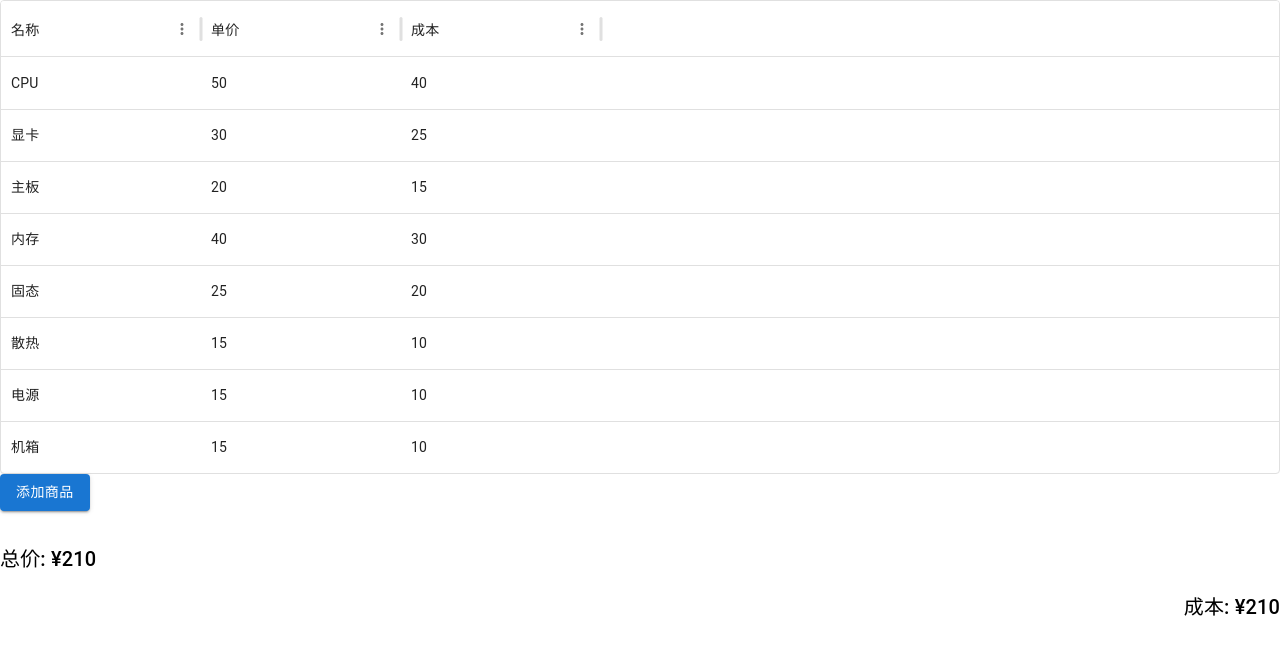
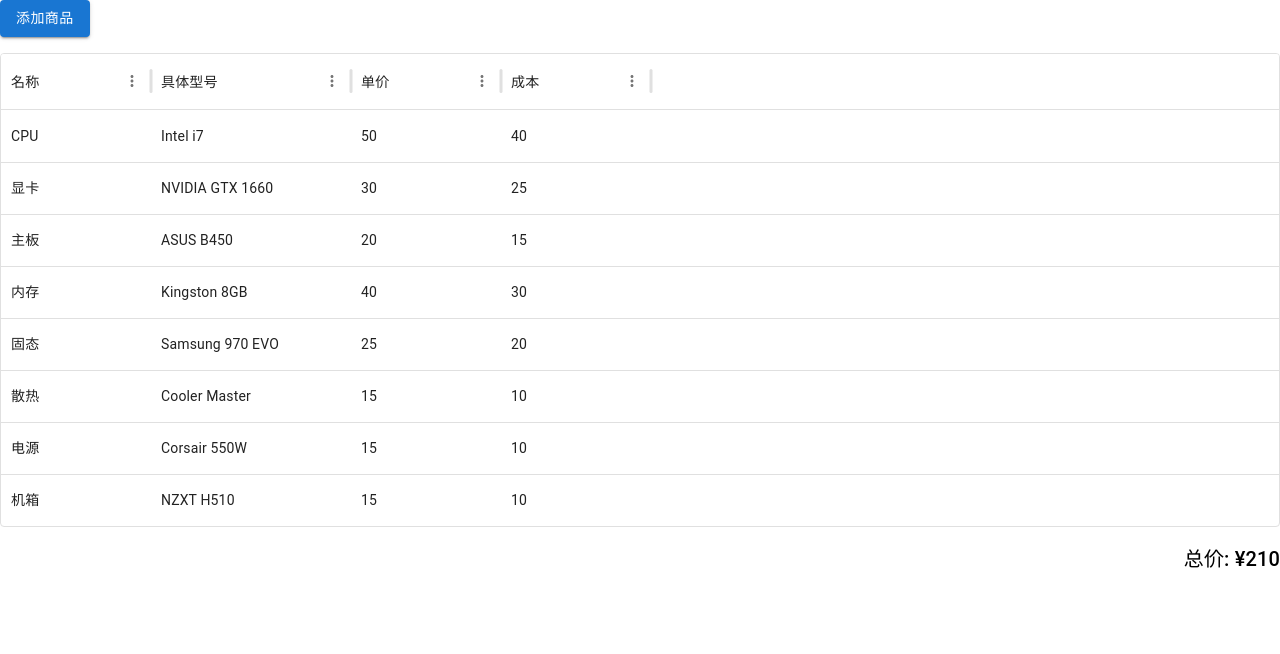
Before and after one commit to coldmountein/my-app, a React (Create React App) app: page / in a window 1280 px wide. Shown: the top 654 px of the page. Built offline with nearby package versions, Linux system fonts and the light colour scheme.

Commit message:
无需透露的型号隐藏，总价放左边，增加一个总成本价放右边

```diff
--- a/src/App.tsx
+++ b/src/App.tsx
@@ -5,14 +5,14 @@
 const ItemList = () => {
   // 商品数据
   const [items, setItems] = useState([
-    { id: 1, name: 'CPU', price: 50, chengben: 40 },
-    { id: 2, name: '显卡', price: 30, chengben: 25 },
-    { id: 3, name: '主板', price: 20, chengben: 15 },
-    { id: 4, name: '内存', price: 40, chengben: 30 },
-    { id: 5, name: '固态', price: 25, chengben: 20 },
-    { id: 6, name: '散热', price: 15, chengben: 10 },
-    { id: 7, name: '电源', price: 15, chengben: 10 },
-    { id: 8, name: '机箱', price: 15, chengben: 10 },
+    { id: 1, name: 'CPU', model: 'Intel i7', price: 50, chengben: 40 },
+    { id: 2, name: '显卡', model: 'NVIDIA GTX 1660', price: 30, chengben: 25 },
+    { id: 3, name: '主板', model: 'ASUS B450', price: 20, chengben: 15 },
+    { id: 4, name: '内存', model: 'Kingston 8GB', price: 40, chengben: 30 },
+    { id: 5, name: '固态', model: 'Samsung 970 EVO', price: 25, chengben: 20 },
+    { id: 6, name: '散热', model: 'Cooler Master', price: 15, chengben: 10 },
+    { id: 7, name: '电源', model: 'Corsair 550W', price: 15, chengben: 10 },
+    { id: 8, name: '机箱', model: 'NZXT H510', price: 15, chengben: 10 },
   ]);
 
   // 分页状态
@@ -25,21 +25,23 @@
 
   // DataGrid 的列定义
   const columns = [
-    { field: 'name', headerName: '名称', width: 200, editable: true },
-    { field: 'price', headerName: '单价', width: 200, editable: true },
-    { field: 'chengben', headerName: '成本', width: 200, editable: true },
+    { field: 'name', headerName: '名称', width: 150, editable: true },
+    { field: 'model', headerName: '具体型号', width: 200, editable: true }, // 新增“具体型号”列
+    { field: 'price', headerName: '单价', width: 150, editable: true },
+    { field: 'chengben', headerName: '成本', width: 150, editable: true },
   ];
 
   // 更新行数据的处理函数
-  const handleProcessRowUpdate = (newRow: { id: number; price: any; chengben: any; }) => {
-    // 输入验证：确保价格和成本为有效数字
+  const handleProcessRowUpdate = (newRow: { price: number; chengben: number; id: number; model: any; }) => {
     if (isNaN(newRow.price) || isNaN(newRow.chengben) || newRow.price < 0 || newRow.chengben < 0) {
       alert('请输入有效的数字');
-      return newRow; // 返回未更新的行
+      return newRow;
     }
 
     const updatedItems = items.map(item =>
-      item.id === newRow.id ? { ...item, price: Number(newRow.price), chengben: Number(newRow.chengben) } : item
+      item.id === newRow.id
+        ? { ...item, price: Number(newRow.price), chengben: Number(newRow.chengben), model: newRow.model }
+        : item
     );
     setItems(updatedItems);
     return newRow;
@@ -48,36 +50,34 @@
   // 添加新行的处理函数
   const handleAddRow = () => {
     const newItem = {
-      id: items.length + 1, // 生成新的 id
-      name: `新商品 ${items.length + 1}`, // 默认名称
-      price: 0, // 默认单价
-      chengben: 0, // 默认成本
+      id: items.length + 1,
+      name: `新商品 ${items.length + 1}`,
+      model: '', // 默认空型号
+      price: 0,
+      chengben: 0,
     };
-    setItems([...items, newItem]); // 添加新行
+    setItems([...items, newItem]);
   };
 
   return (
     <Box sx={{ height: '100%', width: '100%' }}>
       {/* 添加新行按钮 */}
+      <Button variant="contained" onClick={handleAddRow} sx={{ marginBottom: 2 }}>
+        添加商品
+      </Button>
       {/* 商品列表 */}
       <DataGrid
         rows={items}
         columns={columns}
         pagination
         paginationModel={paginationModel}
-        onPaginationModelChange={setPaginationModel} // 更新分页状态
-        processRowUpdate={handleProcessRowUpdate} // 处理行更新
-        hideFooter // 隐藏分页信息
+        onPaginationModelChange={setPaginationModel}
+        processRowUpdate={handleProcessRowUpdate}
+        hideFooter
       />
       {/* 总价显示 */}
-      <Button variant="contained" onClick={handleAddRow} sx={{ marginBottom: 2 }}>
-        添加商品
-      </Button>
-      <Box sx={{ marginTop: 2, display: 'flex', justifyContent: 'flex-start' }}>
+      <Box sx={{ marginTop: 2, display: 'flex', justifyContent: 'flex-end' }}>
         <Typography variant="h6">总价: ¥{total}</Typography>
-      </Box>
-      <Box sx={{ marginTop: 2, display: 'flex', justifyContent: 'flex-end' }}>
-        <Typography variant="h6">成本: ¥{total}</Typography>
       </Box>
     </Box>
   );
```
